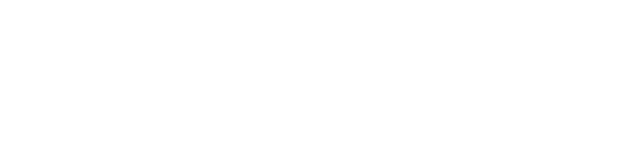
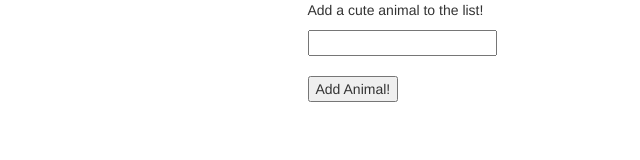
Before and after one commit to ackermax/giphy-page, a plain HTML site: page index.html in a window 1280 px wide. Shown: the whole page, without its empty margins (640-1280 px from the left). Drawn offline with nearby package versions, Linux system fonts and the light colour scheme; files that its build step writes are made by us from their sources.

Commit message:
finished html

```diff
--- a/index.html
+++ b/index.html
@@ -21,6 +21,19 @@
 <link rel="stylesheet" href="assets/style.css">
 </head>
 <body>
-
+    <div class="container">
+        <div class="row" id="button-holder"></div>
+        <div class="row">
+            <div class="col-md-9" id="image-holder"></div>
+            <div class="col-md-3" id="form-holder">
+                <p>Add a cute animal to the list!</p>
+                <form>
+                    <input type="text" name="" id="animal-choice">
+                    <br> <br>
+                    <input type="submit" value="Add Animal!" id="animal-submit">
+                </form>
+            </div>
+        </div>
+    </div>
 </body>
 </html>
```
